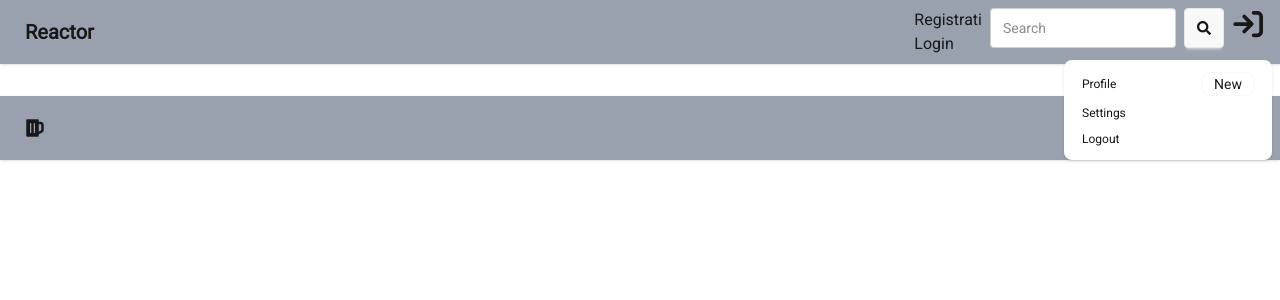
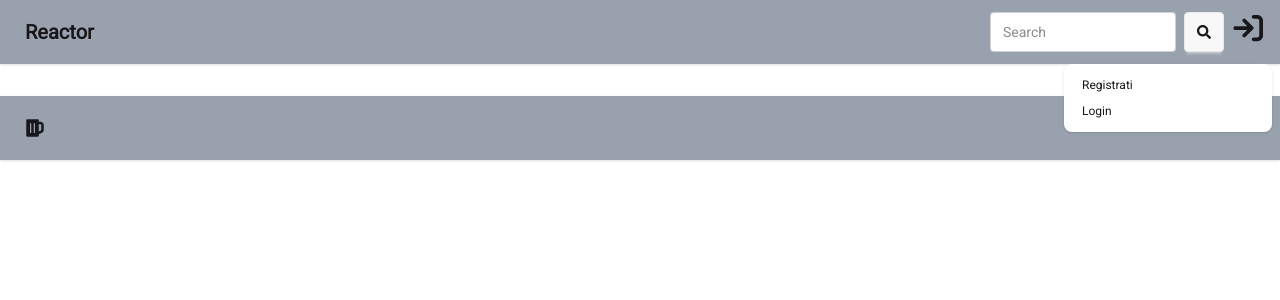
Before and after one commit to Antoniocutri/rehacktor, a React (Vite) app: page /auth in a window 1280 px wide. Both pictures are taken after a click on the button 1252 px from the left and 28 px from the top of the page. Shown: the top 300 px of the page. Built offline with nearby package versions, Linux system fonts and the light colour scheme; a web font is replaced by a local one.

Commit message:
updated navbar style

```diff
--- a/src/components/LayoutComponet/Navbar.jsx
+++ b/src/components/LayoutComponet/Navbar.jsx
@@ -29,30 +29,6 @@ export default function Navbar() {
                 </div>
                 <div className="flex gap-2">
 
-                    <ul>
-                        {(!user &&(
-                            <>
-                                <li>
-                                    <Link to={routes.register}>Registrati</Link>
-                                </li>
-                                <li>
-                                    <Link to={routes.login}>Login</Link>
-                                </li>
-                            </>
-                        ))||
-                        <>
-                            <li>
-                               <Link to={routes.profile}>Profile</Link>
-                            </li>
-
-                            <li onClick={handleLogout}>
-                                <p>Logout</p>
-                            </li>
-                        </>
-                        }
-                    </ul>
-
-
                     <input type="text" placeholder="Search" onChange={handleChange} className="input input-bordered w-24 md:w-auto" />
                     <Link className="btn btn-square" to={`/search/${slug}`}><FaSearch/></Link>
 
@@ -69,14 +45,29 @@ export default function Navbar() {
                         <ul
                             tabIndex="-1"
                             className="menu menu-sm dropdown-content bg-base-100 rounded-box z-1 mt-3 w-52 p-2 shadow">
-                            <li>
-                                <a className="justify-between">
-                                    Profile
-                                    <span className="badge">New</span>
-                                </a>
-                            </li>
-                            <li><a>Settings</a></li>
-                            <li><a>Logout</a></li>
+                            {(!user &&(
+                                <>
+                                    <li>
+                                        <Link className="justify-between" to={routes.register}>Registrati</Link>
+                                    </li>
+                                    <li>
+                                        <Link className="justify-between" to={routes.login}>Login</Link>
+                                    </li>
+                                </>
+                            )) ||
+                            <>
+                                <li>
+                                    <Link className="justify-between" to={routes.profile}>Profile</Link>
+                                </li>
+
+                                <li><a>Settings</a></li>
+
+                                <li className="justify-between" onClick={handleLogout}>
+                                    <p>Logout</p>
+                                </li>
+                            </>
+                            }
+
                         </ul>
                     </div>
                 </div>
```
